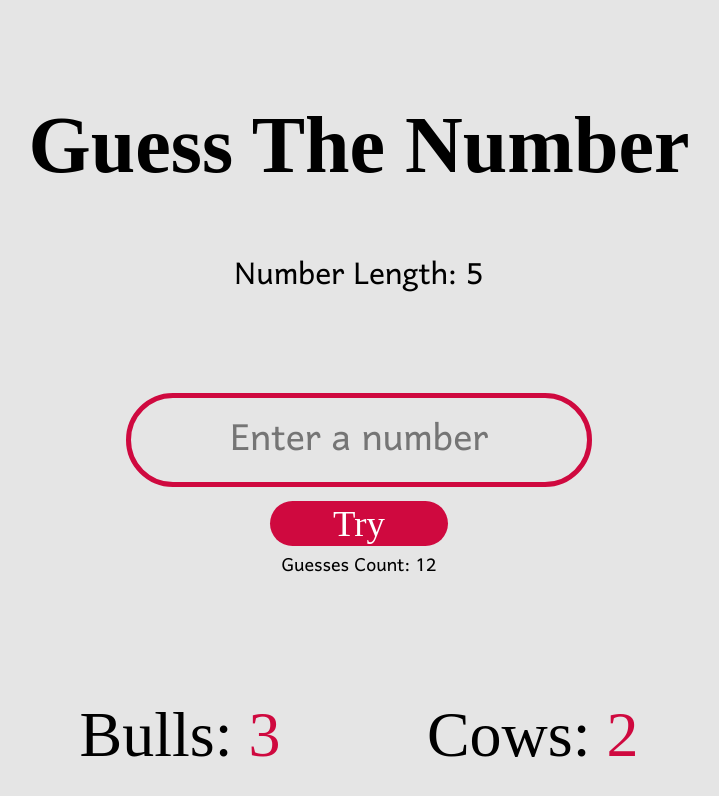
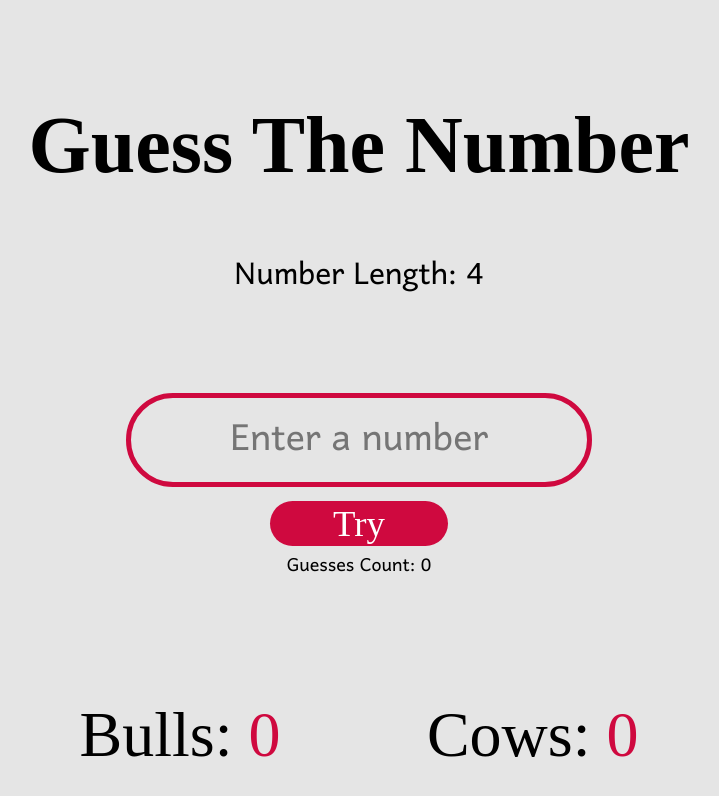
Before and after one commit to asen-krasimirov/bulls-cows, a React (Create React App) app: page /game in a window 1280 px wide. Shown: the top 796 px of the page, without its empty margins (281-1000 px from the left). Built offline with nearby package versions, Linux system fonts and the light colour scheme; a web font is replaced by a local one.

Commit message:
making game mechanic

```diff
--- a/src/App.js
+++ b/src/App.js
@@ -2,12 +2,15 @@
 // import './App.css';
 
 import { Routes, Route } from 'react-router-dom';
+
+import { AttachGuessContext } from './contexts/GuessContext';
 
 import HomePage from './components/HomePage';
 import GamePage from './components/GamePage';
 
 function App() {
     return (
+        <AttachGuessContext>
             <main className="content-container">
                 <Routes>
                     <Route path="/" element={<HomePage />} />
@@ -15,6 +18,7 @@ function App() {
                 </Routes>
 
             </main>
+        </AttachGuessContext>
     );
 }
 
--- a/src/components/GamePage/GamePage.js
+++ b/src/components/GamePage/GamePage.js
@@ -1,25 +1,88 @@
 import './GamePage.css';
 
+import { useState } from 'react';
+
+import { useGuessContext } from '../../contexts/GuessContext';
+import useRandomNumber from '../../hooks/useRandomNumber';
+
 function GamePage() {
+    const { numLength } = useGuessContext();
+    const [numberToGuess, setNumberToGuess] = useState(useRandomNumber(numLength));
+
+    const [bullsCount, setBullsCount] = useState(0);
+    const [cowsCount, setCowsCount] = useState(0);
+
+    const [guessesCount, setGuessesCount] = useState(0);
+    const [hasGuessed, setHasGuessed] = useState(false);
+
+    const handleNumberGuess = e => {
+        e.preventDefault();
+
+        setGuessesCount(guessesCount + 1);
+
+        const formData = new FormData(e.target);
+        let body = Object.fromEntries(formData);
+
+        let curBulls = 0;
+        let curCows = 0;
+
+        for (let index = 0; index < numLength; index++) {
+            let curDigitToGuess = numberToGuess[index];
+
+            for (let guessIndex = 0; guessIndex < numLength; guessIndex++) {
+                let curGuessDigit = body.guessedNumber[guessIndex];
+
+                if (curGuessDigit == curDigitToGuess && index == guessIndex) {
+                    curBulls++;
+                }
+                else if (curGuessDigit == curDigitToGuess) {
+                    curCows++;
+                }
+            }
+        }
+
+        if (curBulls == numLength) {
+            setHasGuessed(true);
+        }
+        else {
+            setBullsCount(curBulls);
+            setCowsCount(curCows);
+        }
+    }
+
+    const validateNumberGuessData = number => {
+
+    }
+
+    const feedBackDisplay = (
+        <section className="feedback-output">
+            <p className="bulls">Bulls: <span className="bulls-count">{bullsCount}</span></p>
+            <p className="cows">Cows: <span className="cows-count">{cowsCount}</span></p>
+        </section>
+    )
+
+    const guessedDisplay = (
+        <section className="feedback-right-number">
+            <p className="congrats-message">You found the number <span className="right-number">{numberToGuess.join("")}</span> in <span className="guesses">{guessesCount}</span> { guessesCount !=  1 ? "guesses" : "guess"}!</p>
+        </section>
+    )
+
     return (
         <>
             <h2 className="sub-title">Guess The Number</h2>
-            <p className="text-holder">Number Length: 5</p>
+            <p className="text-holder">Number Length: {numLength}</p>
 
-            <form className="input-holder">
-                <input type="number" className="number-input main-btn" placeholder="Enter a number" />
+            <form className="input-holder" onSubmit={handleNumberGuess}>
+                <input name="guessedNumber" type="number" className="number-input main-btn" placeholder="Enter a number" maxLength={numLength} />
                 <button className="submit-btn">Try</button>
-                <p className="text-holder guesses-counter">Guesses Count: 12</p>
+                <p className="text-holder guesses-counter">Guesses Count: {guessesCount}</p>
             </form>
 
-            <section className="feedback-output">
-                <p className="bulls">Bulls: <span className="bulls-count">3</span></p>
-                <p className="cows">Cows: <span className="cows-count">2</span></p>
-            </section>
-
-            {/* <section className="feedback-right-number">
-                <p className="congrats-message">You found the number <span className="right-number">59232</span> in <span className="guesses">12</span> guesses!</p>
-            </section> */}
+            {
+                hasGuessed
+                    ? guessedDisplay
+                    : feedBackDisplay
+            }
         </>
     );
 }
--- /dev/null
+++ b/src/contexts/GuessContext.js
@@ -0,0 +1,53 @@
+import { createContext, useContext, useState } from 'react';
+
+// import * as userServices from '../services/userServices';
+
+export const AuthContext = createContext();
+
+export const useGuessContext = () => {
+	const context = useContext(AuthContext);
+	return context;
+};
+
+// const initialUserData = {
+// 	id: null,
+// 	is_business: null,
+// };
+
+export function AttachGuessContext({ children }) {
+    const [numLength, setNumLength] = useState(4);
+
+    const changeNumLength = (numLength) => {
+        setNumLength(numLength);
+    }
+
+	// const [userInfo, updateUserInfo] = useLocalStorage('user', initialUserData);
+	// const [authToken, updateAuthToken] = useLocalStorage('authToken', '');
+	// const [isProfileComplete, updateIsProfileComplete] = useLocalStorage('isProfileComplete', false);
+
+	// const changeUserInfo = (data) => {
+	// 	updateUserInfo(data.user);
+	// 	updateAuthToken(data.token);
+	// 	changeProfileInfo(data.user.id);
+	// };
+
+	// const clearUserInfo = () => {
+	// 	updateUserInfo(initialUserData);
+	// 	updateAuthToken('');
+	// 	updateIsProfileComplete(false);
+	// };
+
+	// const changeProfileInfo = (userId) => {
+	// 	userServices.isProfileComplete(userId)
+	// 		.then(data => {
+	// 			updateIsProfileComplete(data.is_complete);
+	// 		});
+	// };
+
+	return <AuthContext.Provider value={{
+		numLength,
+        changeNumLength
+	}}>
+		{children}
+	</AuthContext.Provider>;
+};
--- /dev/null
+++ b/src/hooks/useRandomNumber.js
@@ -0,0 +1,13 @@
+const random = (min, max) => Math.floor(Math.random() * (max - min)) + min;
+
+const useRandomNumber = (numLength) => {
+    const newNumber = [];
+    for (let index = 0; newNumber.length < numLength; index++) {
+        let numberToAdd = random(1, 10);
+        if (newNumber.includes(numberToAdd)) { continue; }
+        newNumber.push(numberToAdd);
+    }
+    return newNumber;
+};
+
+export default useRandomNumber;
```
Lines whose indentation alone changed are shown as unchanged.
